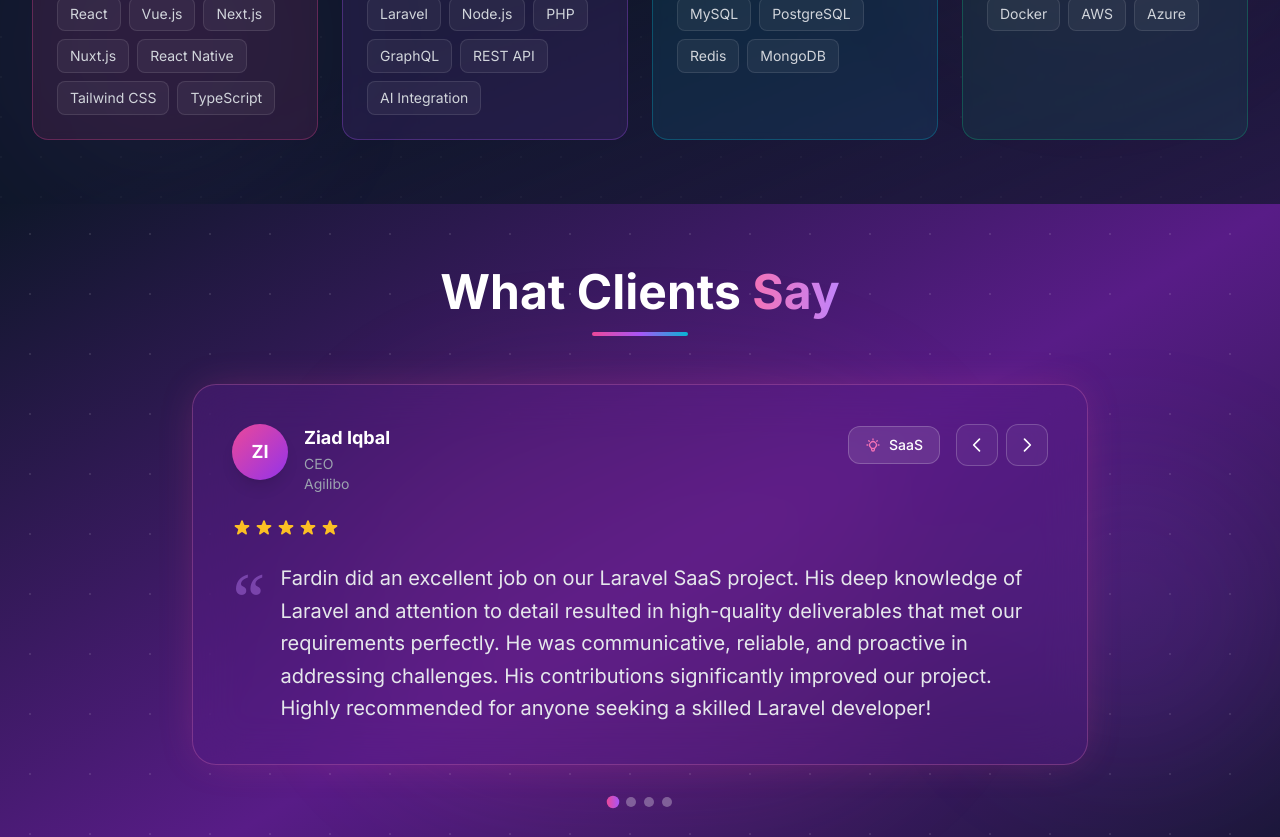
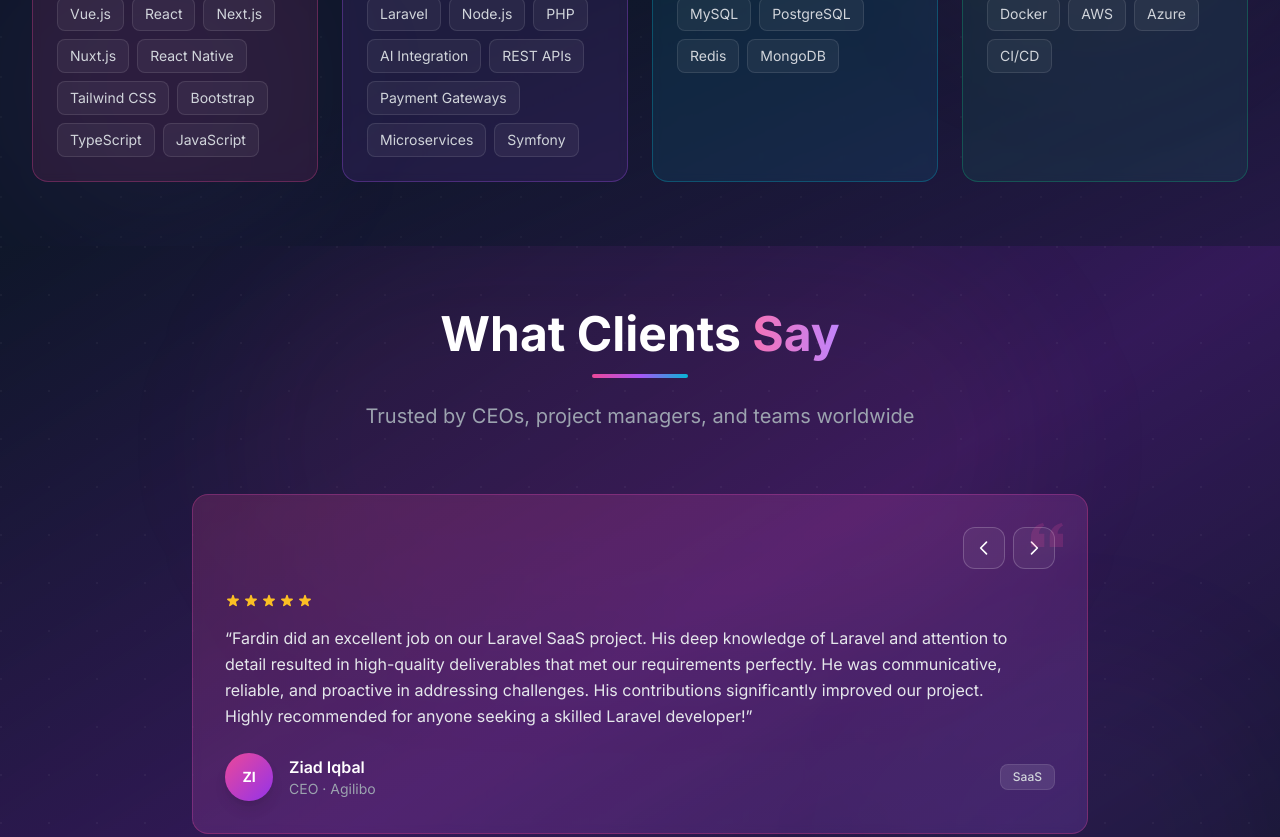
Before and after one commit to jsxFardin/fardin-portfolio, a Next.js app: page / in a window 1280 px wide. Shown: the part 4500-5337 px from the top of the page. Built offline with nearby package versions, Linux system fonts and the light colour scheme.

Commit message:
testimonials

```diff
--- a/app/page.tsx
+++ b/app/page.tsx
@@ -35,7 +35,7 @@ export default function Home() {
       <Services />
       <Technologies />
       <Testimonials />
-      <CTASection />
+      {/* <CTASection /> */}
       <Contact />
       <StickyCTA />
     </>
--- a/components/Skills.tsx
+++ b/components/Skills.tsx
@@ -5,12 +5,16 @@ import React from 'react'
 const Skills = () => {
   // Skills data
   const frontendSkills = [
+    { name: 'Vue.js', level: 90 },
     { name: 'React', level: 95 },
-    { name: 'Vue.js', level: 90 },
     { name: 'Next.js', level: 85 },
     { name: 'Nuxt.js', level: 80 },
     { name: 'Tailwind CSS', level: 95 },
-    { name: 'TypeScript', level: 85 }
+    { name: 'Bootstrap', level: 95 },
+    { name: 'TypeScript', level: 85 },
+    { name: 'JavaScript', level: 85 },
+    { name: 'HTML', level: 85 },
+    { name: 'CSS', level: 85 },
   ]
 
   const backendSkills = [
--- a/components/Testimonials.tsx
+++ b/components/Testimonials.tsx
@@ -13,22 +13,29 @@ function getInitials(name: string): string {
 }
 
 const StarIcon = () => (
-  <svg className="w-5 h-5 text-amber-400" fill="currentColor" viewBox="0 0 20 20" aria-hidden="true">
+  <svg className="w-4 h-4 text-amber-400" fill="currentColor" viewBox="0 0 20 20" aria-hidden="true">
     <path d="M9.049 2.927c.3-.921 1.603-.921 1.902 0l1.07 3.292a1 1 0 00.95.69h3.462c.969 0 1.371 1.24.588 1.81l-2.8 2.034a1 1 0 00-.364 1.118l1.07 3.292c.3.921-.755 1.688-1.54 1.118l-2.8-2.034a1 1 0 00-1.175 0l-2.8 2.034c-.784.57-1.838-.197-1.539-1.118l1.07-3.292a1 1 0 00-.364-1.118L2.98 8.72c-.783-.57-.38-1.81.588-1.81h3.461a1 1 0 00.951-.69l1.07-3.292z" />
   </svg>
 );
 
-const BrainIcon = () => (
-  <svg className="w-4 h-4 text-pink-400" fill="none" stroke="currentColor" viewBox="0 0 24 24" aria-hidden="true">
-    <path strokeLinecap="round" strokeLinejoin="round" strokeWidth={2} d="M9.663 17h4.673M12 3v1m6.364 1.636l-.707.707M21 12h-1M4 12H3m3.343-5.657l-.707-.707m2.828 9.9a5 5 0 117.072 0l-.548.547A3.374 3.374 0 0014 18.469V19a2 2 0 11-4 0v-.531c0-.895-.356-1.754-.988-2.386l-.548-.547z" />
+const QuoteIcon = () => (
+  <svg className="w-8 h-8 text-pink-500/30" fill="currentColor" viewBox="0 0 24 24" aria-hidden="true">
+    <path d="M14.017 21v-7.391c0-5.704 3.731-9.57 8.983-10.609l.995 2.151c-2.432.917-3.995 3.638-3.995 5.849h4v10h-9.983zm-14.017 0v-7.391c0-5.704 3.748-9.57 9-10.609l.996 2.151c-2.433.917-3.996 3.638-3.996 5.849h3.983v10h-9.983z" />
   </svg>
 );
+
+const accentColors = [
+  "from-pink-500/20 to-purple-500/20 border-pink-500/30",
+  "from-purple-500/20 to-cyan-500/20 border-purple-500/30",
+  "from-cyan-500/20 to-emerald-500/20 border-cyan-500/30",
+  "from-amber-500/20 to-pink-500/20 border-amber-500/30",
+];
 
 const Testimonials = () => {
   const [currentIndex, setCurrentIndex] = useState(0);
   const testimonial = testimonials[currentIndex];
   const rating = testimonial.rating ?? 5;
-  const projectTag = testimonial.projectTag ?? "Project";
+  const accent = accentColors[currentIndex % accentColors.length];
 
   useEffect(() => {
     const interval = setInterval(() => {
@@ -52,24 +59,24 @@ const Testimonials = () => {
   return (
     <section
       id="testimonials"
-      className="section-padding bg-gradient-to-br from-slate-900 via-purple-900 to-slate-900 relative overflow-hidden"
+      className="section-padding bg-gradient-to-br from-slate-900 via-purple-900/50 to-slate-900 relative overflow-hidden"
       aria-labelledby="testimonials-heading"
     >
-      {/* Background with subtle glow */}
+      {/* Background */}
       <div className="absolute inset-0" aria-hidden="true">
         <div
-          className="absolute inset-0 opacity-10"
+          className="absolute inset-0 opacity-[0.04]"
           style={{
-            backgroundImage: "radial-gradient(circle, white 1px, transparent 1px)",
-            backgroundSize: "60px 60px",
+            backgroundImage: "radial-gradient(circle at 1px 1px, white 1px, transparent 0)",
+            backgroundSize: "48px 48px",
           }}
         />
-        <div className="absolute top-1/2 left-1/2 -translate-x-1/2 -translate-y-1/2 w-[600px] h-[400px] bg-pink-500/10 rounded-full blur-3xl" />
-        <div className="absolute top-1/3 right-0 w-[300px] h-[300px] bg-purple-500/10 rounded-full blur-3xl" />
+        <div className="absolute top-0 left-1/2 -translate-x-1/2 w-[800px] h-[400px] bg-pink-500/5 rounded-full blur-3xl" />
+        <div className="absolute bottom-0 right-0 w-[400px] h-[400px] bg-purple-500/5 rounded-full blur-3xl" />
       </div>
 
       <div className="container-max relative z-10">
-        <header className="text-center mb-12">
+        <header className="text-center mb-16">
           <h2 id="testimonials-heading" className="text-3xl-mobile font-bold text-white mb-4">
             What Clients{" "}
             <span className="text-transparent bg-clip-text bg-gradient-to-r from-pink-400 to-purple-400">
@@ -77,48 +84,27 @@ const Testimonials = () => {
             </span>
           </h2>
           <div className="w-24 h-1 bg-gradient-to-r from-pink-500 via-purple-500 to-cyan-500 mx-auto rounded-full" aria-hidden="true" />
+          <p className="text-base-mobile text-gray-400 mt-6 max-w-xl mx-auto">
+            Trusted by CEOs, project managers, and teams worldwide
+          </p>
         </header>
 
         <div className="max-w-4xl mx-auto">
-          {/* Card with glassmorphism and glow */}
+          {/* Slider card */}
           <div
-            className="relative rounded-3xl p-8 md:p-10 transition-opacity duration-500"
+            className={`relative rounded-2xl p-6 lg:p-8 bg-gradient-to-br ${accent} border backdrop-blur-sm transition-all duration-500`}
             role="region"
             aria-roledescription="Testimonial carousel"
             aria-live="polite"
             aria-atomic="true"
           >
-            <div className="absolute inset-0 bg-purple-900/40 backdrop-blur-xl rounded-3xl border border-white/10" />
-            <div className="absolute inset-0 rounded-3xl ring-1 ring-inset ring-pink-500/20 shadow-[0_0_40px_-10px_rgba(236,72,153,0.3)]" />
-
-            <div className="relative">
-              {/* Top row: Reviewer info (left) | Project tag + Nav arrows (right) */}
-              <div className="flex flex-col sm:flex-row sm:items-start sm:justify-between gap-6 mb-6">
-                {/* Left: Avatar + Name + Title + Company */}
-                <div className="flex items-start gap-4">
-                  <div className="flex-shrink-0 w-14 h-14 rounded-full bg-gradient-to-br from-pink-500 to-purple-600 flex items-center justify-center text-white font-bold text-lg shadow-lg">
-                    {getInitials(testimonial.author)}
-                  </div>
-                  <div>
-                    <cite className="not-italic font-bold text-white text-lg block">
-                      {testimonial.author}
-                    </cite>
-                    <p className="text-sm text-gray-400 mt-0.5">
-                      {testimonial.role}
-                    </p>
-                    <p className="text-sm text-gray-400">
-                      {testimonial.company}
-                    </p>
-                  </div>
+            {/* Quote icon */}
+            <div className="absolute top-6 right-6 opacity-60">
+              <QuoteIcon />
             </div>
 
-                {/* Right: Project tag + Nav arrows */}
-                <div className="flex items-center gap-3 sm:gap-4">
-                  <span className="inline-flex items-center gap-2 px-4 py-2 rounded-xl bg-white/10 border border-white/20 text-white text-sm font-medium">
-                    <BrainIcon />
-                    {projectTag}
-                  </span>
-                  <div className="flex gap-2">
+            {/* Top row: Nav arrows */}
+            <div className="flex justify-end gap-2 mb-6">
               <button
                 onClick={goToPrev}
                 className="p-2.5 rounded-xl border border-white/20 bg-white/5 text-white hover:bg-white/10 hover:border-white/30 transition-all duration-300 focus-visible:ring-2 focus-visible:ring-pink-400 focus-visible:ring-offset-2 focus-visible:ring-offset-slate-900"
@@ -138,27 +124,37 @@ const Testimonials = () => {
                 </svg>
               </button>
             </div>
-                </div>
-              </div>
 
-              {/* 5-star rating */}
-              <div className="flex gap-0.5 mb-6" aria-label={`${rating} out of 5 stars`}>
+            {/* Rating */}
+            <div className="flex gap-0.5 mb-4" aria-label={`${rating} out of 5 stars`}>
               {Array.from({ length: rating }).map((_, i) => (
                 <StarIcon key={i} />
               ))}
             </div>
 
-              {/* Quote with large quotation mark */}
-              <div className="flex gap-4">
-                <span className="text-6xl md:text-7xl font-serif text-purple-400/40 leading-none select-none" aria-hidden="true">
-                  &ldquo;
-                </span>
-                <blockquote>
-                  <p className="text-base-mobile text-gray-200 leading-relaxed">
-                    {testimonial.quote}
+            {/* Quote */}
+            <blockquote className="mb-6 pr-8">
+              <p className="text-base text-gray-200 leading-relaxed">
+                &ldquo;{testimonial.quote}&rdquo;
               </p>
             </blockquote>
+
+            {/* Author */}
+            <div className="flex flex-wrap items-center gap-4">
+              <div className="flex-shrink-0 w-12 h-12 rounded-full bg-gradient-to-br from-pink-500 to-purple-600 flex items-center justify-center text-white font-bold text-sm shadow-lg">
+                {getInitials(testimonial.author)}
               </div>
+              <div>
+                <cite className="not-italic font-semibold text-white block">
+                  {testimonial.author}
+                </cite>
+                <p className="text-sm text-gray-400">
+                  {testimonial.role} · {testimonial.company}
+                </p>
+              </div>
+              <span className="ml-auto px-3 py-1 rounded-lg bg-white/10 text-xs font-medium text-gray-300 border border-white/10">
+                {testimonial.projectTag}
+              </span>
             </div>
           </div>
 
@@ -181,13 +177,16 @@ const Testimonials = () => {
           </div>
         </div>
 
-        <div className="text-center mt-12">
+        <div className="text-center mt-14">
           <a
             href="#contact"
-            className="inline-flex items-center px-8 py-4 bg-gradient-to-r from-pink-500 to-purple-600 text-white font-semibold rounded-lg transition-all duration-300 hover:scale-105 hover:shadow-lg hover:shadow-pink-500/25 focus-visible:ring-2 focus-visible:ring-pink-400 focus-visible:ring-offset-2 focus-visible:ring-offset-slate-900"
+            className="inline-flex items-center gap-2 px-8 py-4 bg-gradient-to-r from-pink-500 to-purple-600 text-white font-semibold rounded-xl transition-all duration-300 hover:scale-105 hover:shadow-lg hover:shadow-pink-500/25 focus-visible:ring-2 focus-visible:ring-pink-400 focus-visible:ring-offset-2 focus-visible:ring-offset-slate-900"
             aria-label="Start your project - Get in touch"
           >
             Start Your Project
+            <svg className="w-5 h-5" fill="none" stroke="currentColor" viewBox="0 0 24 24">
+              <path strokeLinecap="round" strokeLinejoin="round" strokeWidth={2} d="M17 8l4 4m0 0l-4 4m4-4H3" />
+            </svg>
           </a>
         </div>
       </div>
--- a/lib/data.ts
+++ b/lib/data.ts
@@ -218,12 +218,12 @@ export const technologies = [
 export const techCategories = [
   {
     title: "Frontend",
-    techs: ["React", "Vue.js", "Next.js", "Nuxt.js", "React Native", "Tailwind CSS", "TypeScript"],
+    techs: ["Vue.js", "React", "Next.js", "Nuxt.js", "React Native", "Tailwind CSS", "Bootstrap", "TypeScript", "JavaScript",],
     accent: "pink",
   },
   {
     title: "Backend",
-    techs: ["Laravel", "Node.js", "PHP", "GraphQL", "REST API", "AI Integration"],
+    techs: ["Laravel", "Node.js", "PHP", "AI Integration", "REST APIs", "Payment Gateways", "Microservices", "Symfony"],
     accent: "purple",
   },
   {
@@ -233,7 +233,7 @@ export const techCategories = [
   },
   {
     title: "DevOps & Cloud",
-    techs: ["Docker", "AWS", "Azure"],
+    techs: ["Docker", "AWS", "Azure", "CI/CD"],
     accent: "emerald",
   },
 ];
```
Lines whose indentation alone changed are shown as unchanged.
